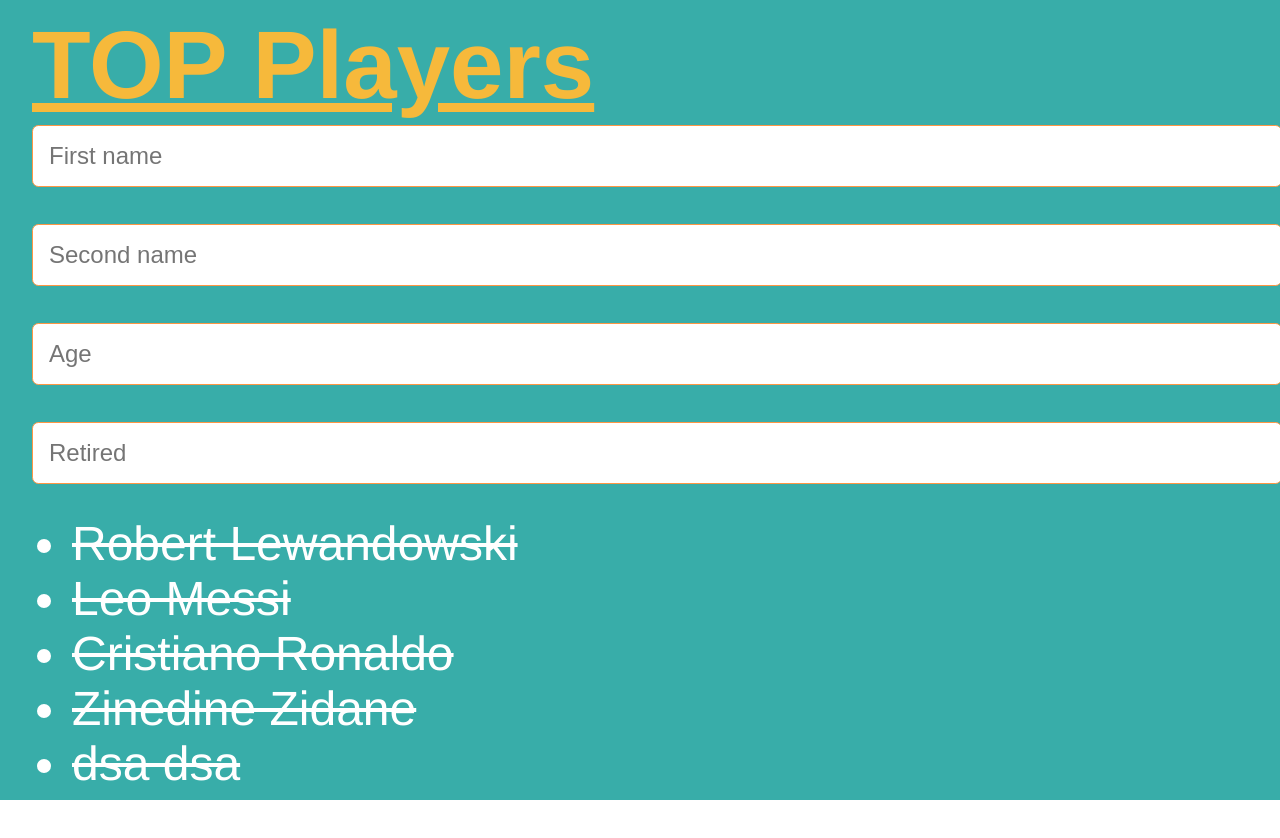
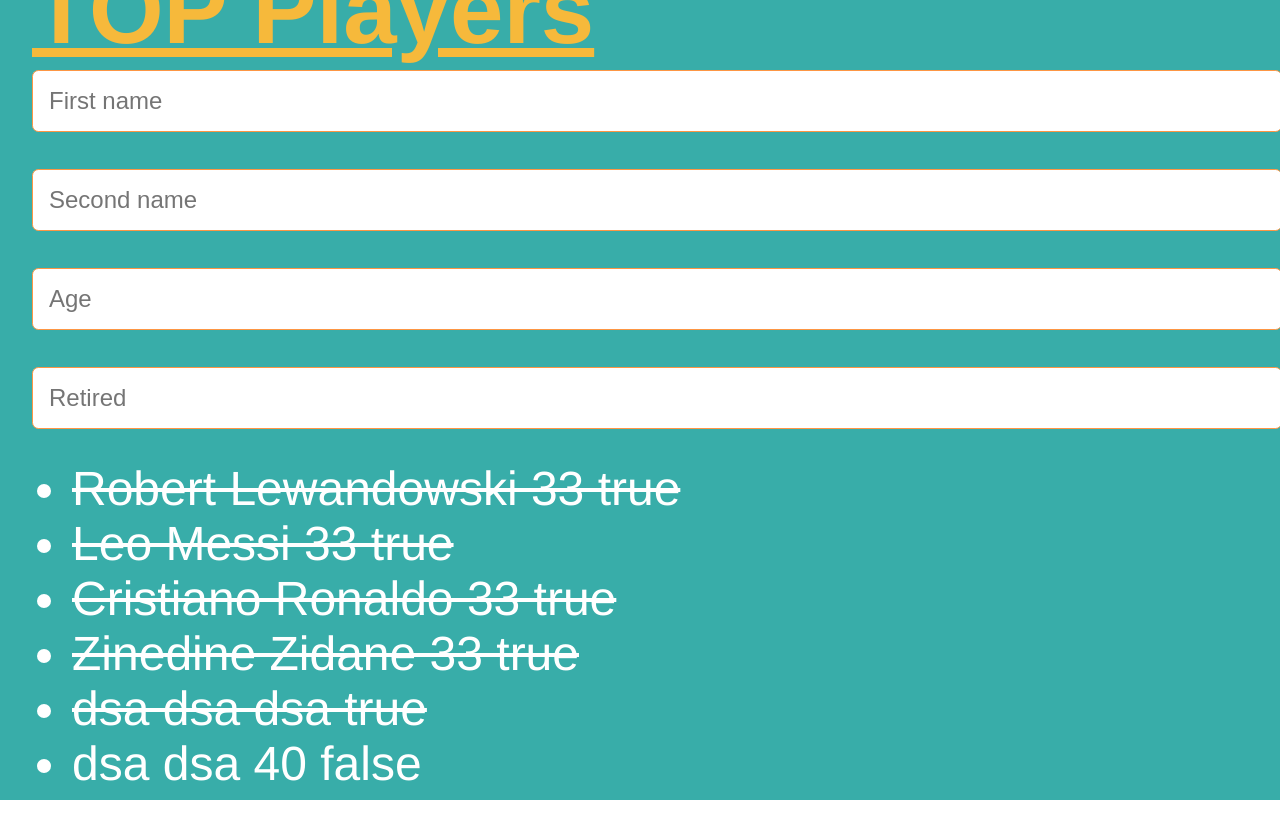
Before and after one commit to Monikaa1909/project3-js, a Vue app: page / in a window 1280 px wide. Shown: the top 838 px of the page. Before the commit the page ends 800 px from the top, so only its background shows below. Built offline with nearby package versions, Linux system fonts and the light colour scheme; data requests are answered from the project's data file.

Commit message:
Add age and isRetired to page view

```diff
--- a/db.json
+++ b/db.json
@@ -34,6 +34,20 @@
       "age": "dsa",
       "retired": true,
       "id": 4
+    },
+    {
+      "firstName": "dsa",
+      "lastName": "dsa",
+      "age": "40",
+      "retired": false,
+      "id": 5
+    },
+    {
+      "firstName": "asd",
+      "lastName": "asd",
+      "age": "123",
+      "retired": false,
+      "id": 6
     }
   ],
   "clubs": [
--- a/src/components/TodoList.vue
+++ b/src/components/TodoList.vue
@@ -36,7 +36,7 @@
           :key="player.id"
           @click="retiredPlayer(player.id)"
       >
-        {{ player.firstName }} {{player.lastName}}
+        {{ player.firstName }} {{ player.lastName }} {{ player.age }} {{ player.retired }}
       </li>
     </ul>
   </div>
@@ -89,7 +89,7 @@
     },
 
     async addPlayer() {
-      if (this.firstName.length > 0 && this.age !== null && this.lastName.length > 0) {
+      if (this.firstName.length > 0 && !isNaN(this.age) && this.lastName.length > 0) {
         try {
           const res = await axios.post(baseURL, { firstName: this.firstName, lastName: this.lastName, age: this.age, retired: this.retired === null ? this.retired = false : this.retired === "true"});
 
```
